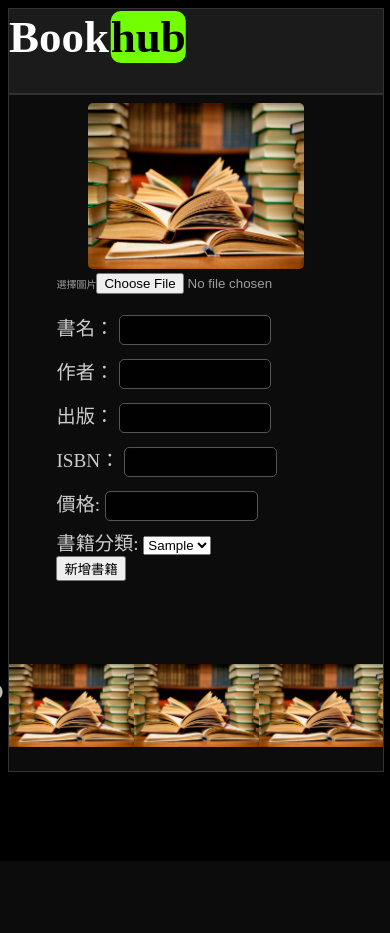
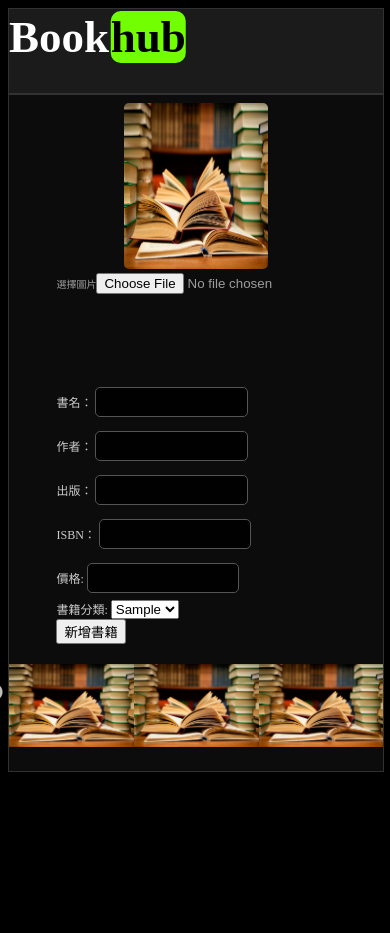
Before and after one commit to No3ody9rogramming/DB_Final_Project_11, a PHP site: page /mybook.php in a window 390 px wide; the page is wider, and only the part inside the window is pictured. Before the commit the page ends 772 px from the top of that part, so only its background shows below. Run offline with PHP 8.4, Linux system fonts and the light colour scheme; tables that the repository leaves empty or names only in its code hold one stand-in row (values such as "Sample post"); some libraries are stand-ins or nearby versions.

Commit message:
detail縮放小修

```diff
--- a/css/detail.css
+++ b/css/detail.css
@@ -775,8 +775,8 @@ html .main .center .c_center .c_top .book_img , body .main .center .c_center .c_
 }
 html .main .center .c_center .c_top .book_img .main_img, body .main .center .c_center .c_top .book_img .main_img {
   position: relative;
-  width: 60%;
-  margin-left: 20%;
+  width: 40%;
+  margin-left: 30%;
   height: 60%;
    border-radius:5px;
   /*border: solid 1px yellow;*/
@@ -797,16 +797,22 @@ html .main .center .c_center .c_top .book_img .image_select, body .main .center
 html .main .center .c_center .c_top .book_img .book_slick, body .main .center .c_center .c_top .book_img .book_slick {
   position: relative;
   width: 90%;
-  height: 30%;
+  height: 40%;
   margin-top: 2%;
   margin-left:5%;
   /*padding-top: 2%;*/
   /*border: solid 1px blue;*/
 }
+html .main .center .c_center .c_top .book_img .book_slick .a, body .main .center .c_center .c_top .book_img .book_slick .a{
+  -webkit-appearance:none;
+  background-color: #1B1B1B;
+  border-color: #1B1B1B;
+  /*border: solid 1px blue;*/
+}
 html .main .center .c_center .c_top .book_img .book_slick img, body .main .center .c_center .c_top .book_img .book_slick img{
   position: relative;
-  width: 70%;
-  height: 10vh;
+  width: 50%;
+  height: 50%;
   margin-top: 10%;
 
     /*border: solid 1px blue;*/
@@ -829,7 +835,7 @@ html .main .center .c_center .c_top .image_select .select, body .main .center .c
   width: 80%;
 }
 html .main .center .c_center .c_top .introduce, body .main .center .c_center .c_top .introduce {
-  transform: translateY(-13%);
+  transform: translateY(0%);
   position: relative;
   width:100%;
   height: 100%;
@@ -842,7 +848,7 @@ html .main .center .c_center .c_top .introduce ul, body .main .center .c_center
   width: 85%;
   list-style-type: none;
   color: #9e9c9c;
-  font-size: 120%;
+  font-size: 12px;
   margin-top:0;
   margin-bottom:0;
 }
```
